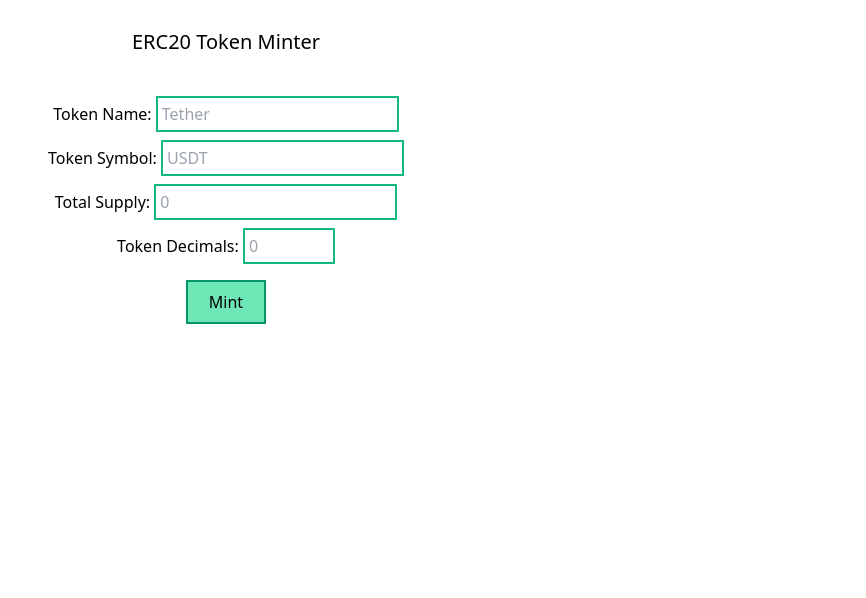
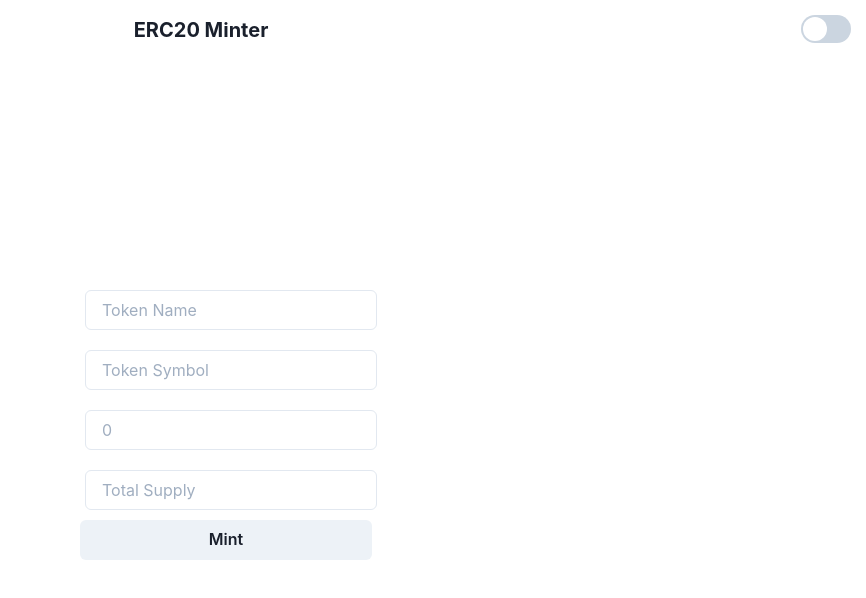
Before and after one commit to dr-data/ERC20-Generator, a Next.js app: page / in a window 1280 px wide. Shown: the top 598 px of the page, without its empty margins (414-1280 px from the left). Built offline with nearby package versions, Linux system fonts and the light colour scheme.

Commit message:
replaced chakra-ui with tailwindcss

```diff
--- /dev/null
+++ b/components/Input1.js
@@ -0,0 +1,12 @@
+import { Input } from '@chakra-ui/input'
+
+export default function Input1({ placeholder, value, onChange }) {
+	return (
+		<Input margin='10px 5px'
+			type='text'
+			placeholder={placeholder}
+			value={value}
+			onChange={onChange}
+		/>
+	)
+}
--- a/hardhat.config.js
+++ b/hardhat.config.js
@@ -1,14 +1,4 @@
 require("@nomiclabs/hardhat-waffle");
-
-// This is a sample Hardhat task. To learn how to create your own go to
-// https://hardhat.org/guides/create-task.html
-task("accounts", "Prints the list of accounts", async (taskArgs, hre) => {
-  const accounts = await hre.ethers.getSigners();
-
-  for (const account of accounts) {
-    console.log(account.address);
-  }
-});
 
 module.exports = {
   solidity: {
--- a/pages/_app.js
+++ b/pages/_app.js
@@ -1,9 +1,12 @@
-// pages/_app.js
 import '../styles/globals.css'
-import 'tailwindcss/tailwind.css'
+import { ChakraProvider } from "@chakra-ui/react"
 
 function MyApp({ Component, pageProps }) {
-	return <Component {...pageProps} />
+	return (
+		<ChakraProvider>
+			<Component {...pageProps} />
+		</ChakraProvider>
+	)
 }
 
 export default MyApp
--- a/pages/api/createErc20.js
+++ /dev/null
@@ -1,11 +0,0 @@
-export default async function handler(req, res) {
-	try {
-		const { tokenName, tokenSymbol, tokenDecimals } = await JSON.parse(req.body)
-
-		console.log({ tokenName, tokenSymbol, tokenDecimals })
-		res.status(201).json({ contract: 'abcdefg' })
-	} catch (createErc20Error) {
-		console.log({ createErc20Error })
-		res.status(400)
-	}
-}
--- a/pages/index.js
+++ b/pages/index.js
@@ -2,6 +2,8 @@ import Head from 'next/head'
 import { useState } from 'react'
 import { ethers } from 'ethers'
 import erc20Types from '../artifacts/contracts/erc20Types.sol/Token0.json'
+import { Center, Button, Text, Box, Flex, Spacer, Switch, useColorMode } from '@chakra-ui/react'
+import Input1 from '../components/Input1'
 
 function Home() {
 
@@ -9,10 +11,10 @@ function Home() {
   const [tokenSymbol, setTokenSymbol] = useState('')
   const [totalSupply, setTotalSupply] = useState('')
   const [tokenDecimals, setTokenDecimals] = useState('')
-  // const [isMintable, setIsMintable] = useState(false)
-  // const [isBurnable, setIsBurnable] = useState(false)
 
   const [message1, setMessage1] = useState('')
+
+  const { toggleColorMode } = useColorMode()
 
   const handleCreateToken = async (e) => {
     e.preventDefault()
@@ -24,19 +26,6 @@ function Home() {
     if (totalSupply < 0) return setMessage1('Total Supply could not be negative')
     if (tokenDecimals < 0) return setMessage1('Token Decimals could not be negative')
 
-    // const dataObj = {
-    //   tokenName, tokenSymbol, tokenDecimals
-    // }
-    // const resp1 = await fetch(`/api/createErc20`, {
-    //   method: 'POST',
-    //   body: JSON.stringify(dataObj)
-    // })
-    // if (resp1.status !== 201) {
-    //   return setMessage1('Problem occurred while creation of token. Let us know on email us so we can fix the problem as soon as possible')
-    // }
-    // const resp2 = await resp1.json()
-
-    // unlock metamask if it is currently locked
     await window.ethereum.request({ method: 'eth_requestAccounts' })
 
     const provider = new ethers.providers.Web3Provider(window.ethereum)
@@ -51,79 +40,55 @@ function Home() {
   }
 
   return (
-    <div className="container">
+    <div>
       <Head>
         <title>Mint ERC20</title>
         <link rel="icon" href="/favicon.ico" />
       </Head>
 
-      <h2 className='text-center font-medium text-lg md:text-xl mt-4 md:mt-7'>ERC20 Token Minter</h2>
 
-      <main>
-        <form className='text-center mt-6 lg:mt-10'>
-          <div className='my-2'>
-            <label htmlFor="token-name">Token Name: </label>
-            <input
-              className='border-2 border-green-500 p-1'
-              type="text" name="token-name" placeholder='Tether'
-              id="token-name" value={tokenName} required
+
+      <Flex padding='15px'>
+        <Spacer />
+        <Text fontSize='xl' fontWeight='bold'>ERC20 Minter</Text>
+        <Spacer />
+        <Switch size='lg'
+          onChange={toggleColorMode}
+        />
+      </Flex>
+
+      <Center minHeight='90vh'>
+        <Flex maxWidth='350px' flexDir='column'>
+
+          <Input1
+            placeholder='Token Name'
+            value={tokenName}
             onChange={e => setTokenName(e.target.value)}
           />
-          </div>
-          <div className='my-2'>
-            <label htmlFor="token-symbol">Token Symbol: </label>
-            <input
-              className='border-2 border-green-500 p-1'
-              type="text" name="token-symbol" placeholder='USDT'
-              id="token-symbol" value={tokenSymbol} required
+          <Input1
+            placeholder='Token Symbol'
+            value={tokenSymbol}
             onChange={e => setTokenSymbol(e.target.value)}
           />
-          </div>
-          <div className='my-2'>
-            <label htmlFor="total-supply">Total Supply: </label>
-            <input
-              className='border-2 border-green-500 p-1'
-              type="number" name="total-supply" placeholder='0'
-              id="total-supply" value={totalSupply}
-              min={0}
+          <Input1
+            placeholder='0'
+            value={tokenDecimals}
+            onChange={e => setTokenDecimals(e.target.value)}
+          />
+          <Input1
+            placeholder='Total Supply'
+            value={totalSupply}
             onChange={e => setTotalSupply(e.target.value)}
           />
-          </div>
-          <div className='my-2'>
-            <label htmlFor="token-decimals">Token Decimals: </label>
-            <input
-              className='border-2 border-green-500 p-1'
-              type="number" name="token-decimals"
-              min={0} max={18} placeholder='0'
-              id="token-decimals" value={tokenDecimals}
-              onChange={e => setTokenDecimals(e.target.value)}
-            />
-          </div>
 
-          {/* <div>
-            <input type="checkbox" id="fixed-supply"
-              name="fixed-supply" checked={isMintable}
-              onChange={e => setIsMintable(e.target.checked)}
-            />
-            <label htmlFor="fixed-supply">Fixed Supply</label>
-          </div>
-          <div>
-            <input type="checkbox" id="burnable" name="burnable"
-              checked={isBurnable}
-              onChange={e => setIsBurnable(e.target.checked)}
-            />
-            <label htmlFor="burnable">Burnable</label>
-          </div> */}
+          <Text>{message1}</Text>
 
-          {message1}
-          <div>
-            <button
-              className='border-2 border-green-600 p-2 bg-green-300 hover:bg-green-400 mt-2 w-20'
+          <Button
             onClick={handleCreateToken}
-            >Mint</button>
-          </div>
-        </form>
-      </main>
+          >Mint</Button>
+
+        </Flex>
+      </Center>
 
     </div>
   )
--- a/postcss.config.js
+++ /dev/null
@@ -1,6 +0,0 @@
-module.exports = {
-  plugins: {
-    tailwindcss: {},
-    autoprefixer: {},
-  },
-}
--- a/tailwind.config.js
+++ /dev/null
@@ -1,11 +0,0 @@
-module.exports = {
-  purge: ['./pages/**/*.{js,ts,jsx,tsx}', './components/**/*.{js,ts,jsx,tsx}'],
-  darkMode: false, // or 'media' or 'class'
-  theme: {
-    extend: {},
-  },
-  variants: {
-    extend: {},
-  },
-  plugins: [],
-}
```
Also changed, not shown: package.json (+5 -4 lines), 2 other files (tests, documents, lock files or other folders). Lines whose indentation alone changed are shown as unchanged.
